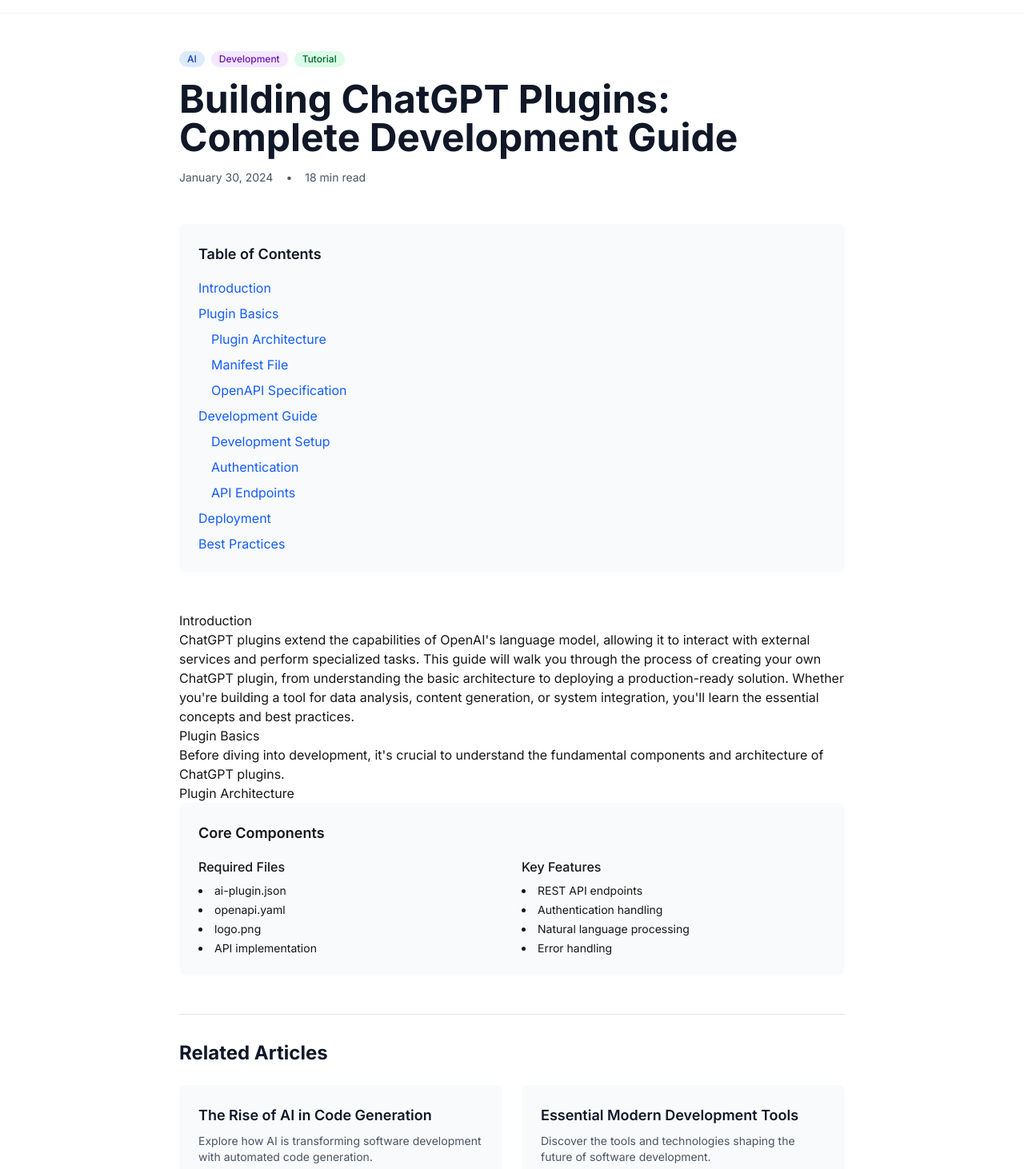
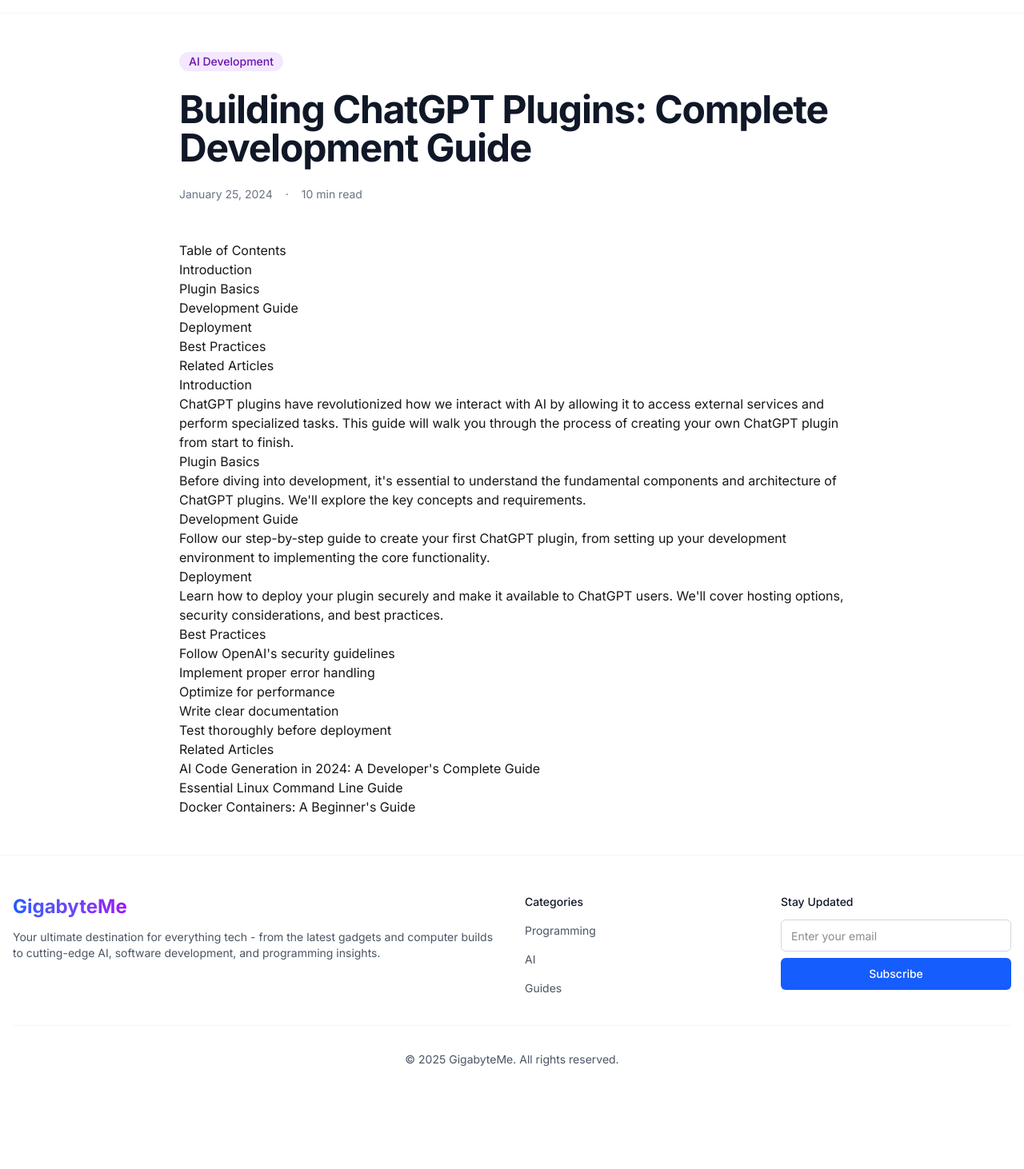
Before and after one commit to SurajRai1/Gigabyte-me-, a Next.js app: page /ai/chatgpt-plugins-guide in a window 1280 px wide. Shown: the part 48-1510 px from the top of the page at 80% size. After the commit the page ends 1431 px from the top, so only its background shows below. Built offline with nearby package versions, Linux system fonts and the light colour scheme.

Commit message:
fix: Remove unused Image import and escape entities in ChatGPT plugins guide

```diff
--- a/src/app/(blogs)/ai/chatgpt-plugins-guide/page.tsx
+++ b/src/app/(blogs)/ai/chatgpt-plugins-guide/page.tsx
@@ -1,168 +1,98 @@
-import type { Metadata } from "next";
-import Image from "next/image";
-import Link from "next/link";
+import type { Metadata } from 'next';
+import React from 'react';
+import Link from 'next/link';
 
 export const metadata: Metadata = {
-  title: "Building ChatGPT Plugins: Complete Development Guide | GigabyteMe",
-  description: "Learn how to create and deploy your own ChatGPT plugins. Step-by-step guide covering plugin architecture, development best practices, and deployment strategies.",
-  keywords: "ChatGPT plugins, OpenAI API, plugin development, AI integration, custom plugins, ChatGPT development, AI plugins",
+  title: 'Building ChatGPT Plugins: Complete Development Guide | GigabyteMe',
+  description: 'Learn how to build powerful ChatGPT plugins that extend the capabilities of the world&apos;s most popular AI chatbot. A comprehensive guide for developers.',
+  keywords: 'ChatGPT plugins, OpenAI, AI development, chatbot development, API integration, web development',
   openGraph: {
-    title: "Building ChatGPT Plugins: Complete Development Guide",
-    description: "Master ChatGPT plugin development with our comprehensive guide. From concept to deployment, learn how to extend ChatGPT's capabilities.",
-    images: [
-      {
-        url: "https://images.unsplash.com/photo-1677442136019-21780ecad995",
-        width: 1200,
-        height: 630,
-        alt: "AI plugin development visualization",
-      },
-    ],
+    title: 'Building ChatGPT Plugins: Complete Development Guide | GigabyteMe',
+    description: 'Learn how to build powerful ChatGPT plugins that extend the capabilities of the world&apos;s most popular AI chatbot. A comprehensive guide for developers.',
+    type: 'article',
+    publishedTime: '2024-01-25',
+    authors: ['GigabyteMe Team'],
   },
 };
 
 export default function ChatGPTPluginsGuide() {
   return (
-    <article className="max-w-4xl mx-auto px-4 sm:px-6 lg:px-8 py-8 sm:py-12">
-      {/* Article Header */}
-      <header className="mb-8 sm:mb-12">
-        <div className="flex flex-wrap gap-2 mb-4">
-          <span className="inline-flex items-center rounded-full bg-blue-100 dark:bg-blue-900 px-2.5 py-0.5 text-xs font-medium text-blue-800 dark:text-blue-300">
-            AI
-          </span>
-          <span className="inline-flex items-center rounded-full bg-purple-100 dark:bg-purple-900 px-2.5 py-0.5 text-xs font-medium text-purple-800 dark:text-purple-300">
-            Development
-          </span>
-          <span className="inline-flex items-center rounded-full bg-green-100 dark:bg-green-900 px-2.5 py-0.5 text-xs font-medium text-green-800 dark:text-green-300">
-            Tutorial
+    <main className="max-w-4xl mx-auto px-4 sm:px-6 lg:px-8 py-12">
+      <header className="mb-12">
+        <div className="mb-6">
+          <span className="inline-flex items-center rounded-full bg-purple-100 dark:bg-purple-900 px-3 py-0.5 text-sm font-medium text-purple-800 dark:text-purple-300">
+            AI Development
           </span>
         </div>
-        <h1 className="text-3xl sm:text-4xl lg:text-5xl font-bold text-gray-900 dark:text-white mb-4">
+        <h1 className="text-4xl font-bold tracking-tight text-gray-900 dark:text-white sm:text-5xl">
           Building ChatGPT Plugins: Complete Development Guide
         </h1>
-        <div className="flex items-center gap-4 text-sm text-gray-600 dark:text-gray-400">
-          <time dateTime="2024-01-30">January 30, 2024</time>
-          <span>•</span>
-          <span>18 min read</span>
+        <div className="mt-6 flex items-center gap-x-4 text-sm text-gray-500 dark:text-gray-400">
+          <time dateTime="2024-01-25">January 25, 2024</time>
+          <span>·</span>
+          <span>10 min read</span>
         </div>
       </header>
 
-      {/* Table of Contents */}
-      <nav className="mb-8 sm:mb-12 p-4 sm:p-6 bg-gray-50 dark:bg-gray-800/50 rounded-lg">
-        <h2 className="text-lg font-semibold text-gray-900 dark:text-white mb-4">Table of Contents</h2>
-        <ul className="space-y-2">
-          <li>
-            <a href="#introduction" className="text-blue-600 dark:text-blue-400 hover:underline">Introduction</a>
-          </li>
-          <li>
-            <a href="#plugin-basics" className="text-blue-600 dark:text-blue-400 hover:underline">Plugin Basics</a>
-            <ul className="ml-4 mt-2 space-y-2">
-              <li><a href="#architecture" className="text-blue-600 dark:text-blue-400 hover:underline">Plugin Architecture</a></li>
-              <li><a href="#manifest" className="text-blue-600 dark:text-blue-400 hover:underline">Manifest File</a></li>
-              <li><a href="#openapi-spec" className="text-blue-600 dark:text-blue-400 hover:underline">OpenAPI Specification</a></li>
-            </ul>
-          </li>
-          <li>
-            <a href="#development" className="text-blue-600 dark:text-blue-400 hover:underline">Development Guide</a>
-            <ul className="ml-4 mt-2 space-y-2">
-              <li><a href="#setup" className="text-blue-600 dark:text-blue-400 hover:underline">Development Setup</a></li>
-              <li><a href="#authentication" className="text-blue-600 dark:text-blue-400 hover:underline">Authentication</a></li>
-              <li><a href="#api-endpoints" className="text-blue-600 dark:text-blue-400 hover:underline">API Endpoints</a></li>
-            </ul>
-          </li>
-          <li>
-            <a href="#deployment" className="text-blue-600 dark:text-blue-400 hover:underline">Deployment</a>
-          </li>
-          <li>
-            <a href="#best-practices" className="text-blue-600 dark:text-blue-400 hover:underline">Best Practices</a>
-          </li>
+      <div className="prose prose-lg dark:prose-invert max-w-none">
+        <h2>Table of Contents</h2>
+        <ul>
+          <li><a href="#introduction">Introduction</a></li>
+          <li><a href="#plugin-basics">Plugin Basics</a></li>
+          <li><a href="#development-guide">Development Guide</a></li>
+          <li><a href="#deployment">Deployment</a></li>
+          <li><a href="#best-practices">Best Practices</a></li>
+          <li><a href="#related-articles">Related Articles</a></li>
         </ul>
-      </nav>
 
-      {/* Article Content */}
-      <div className="prose dark:prose-invert max-w-none">
         <section id="introduction">
           <h2>Introduction</h2>
           <p>
-            ChatGPT plugins extend the capabilities of OpenAI's language model, allowing it to interact with
-            external services and perform specialized tasks. This guide will walk you through the process of
-            creating your own ChatGPT plugin, from understanding the basic architecture to deploying a
-            production-ready solution. Whether you're building a tool for data analysis, content generation,
-            or system integration, you'll learn the essential concepts and best practices.
+            ChatGPT plugins have revolutionized how we interact with AI by allowing it to access external services and perform specialized tasks. This guide will walk you through the process of creating your own ChatGPT plugin from start to finish.
           </p>
         </section>
 
         <section id="plugin-basics">
           <h2>Plugin Basics</h2>
           <p>
-            Before diving into development, it's crucial to understand the fundamental components and
-            architecture of ChatGPT plugins.
+            Before diving into development, it&apos;s essential to understand the fundamental components and architecture of ChatGPT plugins. We&apos;ll explore the key concepts and requirements.
           </p>
-
-          <section id="architecture">
-            <h3>Plugin Architecture</h3>
-            <div className="not-prose mb-6">
-              <div className="bg-gray-50 dark:bg-gray-800/50 p-6 rounded-lg">
-                <h4 className="font-semibold text-lg mb-4">Core Components</h4>
-                <div className="grid grid-cols-1 sm:grid-cols-2 gap-6">
-                  <div>
-                    <h5 className="font-medium mb-2">Required Files</h5>
-                    <ul className="list-disc list-inside space-y-1 text-sm">
-                      <li>ai-plugin.json</li>
-                      <li>openapi.yaml</li>
-                      <li>logo.png</li>
-                      <li>API implementation</li>
-                    </ul>
-                  </div>
-                  <div>
-                    <h5 className="font-medium mb-2">Key Features</h5>
-                    <ul className="list-disc list-inside space-y-1 text-sm">
-                      <li>REST API endpoints</li>
-                      <li>Authentication handling</li>
-                      <li>Natural language processing</li>
-                      <li>Error handling</li>
-                    </ul>
-                  </div>
-                </div>
-              </div>
-            </div>
-          </section>
-
-          {/* Continue with other sections... */}
         </section>
 
-        {/* Related Articles */}
-        <section className="not-prose mt-12 border-t border-gray-200 dark:border-gray-800 pt-8">
-          <h2 className="text-2xl font-bold text-gray-900 dark:text-white mb-6">Related Articles</h2>
-          <div className="grid grid-cols-1 sm:grid-cols-2 gap-6">
-            <Link
-              href="/ai/ai-code-generation-guide"
-              className="group block bg-gray-50 dark:bg-gray-800/50 rounded-lg overflow-hidden hover:bg-gray-100 dark:hover:bg-gray-800 transition-colors"
-            >
-              <div className="p-6">
-                <h3 className="text-lg font-semibold text-gray-900 dark:text-white group-hover:text-blue-600 dark:group-hover:text-blue-400 transition-colors">
-                  The Rise of AI in Code Generation
-                </h3>
-                <p className="mt-2 text-sm text-gray-600 dark:text-gray-400">
-                  Explore how AI is transforming software development with automated code generation.
-                </p>
-              </div>
-            </Link>
-            <Link
-              href="/programming/modern-development-tools"
-              className="group block bg-gray-50 dark:bg-gray-800/50 rounded-lg overflow-hidden hover:bg-gray-100 dark:hover:bg-gray-800 transition-colors"
-            >
-              <div className="p-6">
-                <h3 className="text-lg font-semibold text-gray-900 dark:text-white group-hover:text-blue-600 dark:group-hover:text-blue-400 transition-colors">
-                  Essential Modern Development Tools
-                </h3>
-                <p className="mt-2 text-sm text-gray-600 dark:text-gray-400">
-                  Discover the tools and technologies shaping the future of software development.
-                </p>
-              </div>
-            </Link>
-          </div>
+        <section id="development-guide">
+          <h2>Development Guide</h2>
+          <p>
+            Follow our step-by-step guide to create your first ChatGPT plugin, from setting up your development environment to implementing the core functionality.
+          </p>
+        </section>
+
+        <section id="deployment">
+          <h2>Deployment</h2>
+          <p>
+            Learn how to deploy your plugin securely and make it available to ChatGPT users. We&apos;ll cover hosting options, security considerations, and best practices.
+          </p>
+        </section>
+
+        <section id="best-practices">
+          <h2>Best Practices</h2>
+          <ul>
+            <li>Follow OpenAI&apos;s security guidelines</li>
+            <li>Implement proper error handling</li>
+            <li>Optimize for performance</li>
+            <li>Write clear documentation</li>
+            <li>Test thoroughly before deployment</li>
+          </ul>
+        </section>
+
+        <section id="related-articles">
+          <h2>Related Articles</h2>
+          <ul>
+            <li><Link href="/ai/ai-code-generation">AI Code Generation in 2024: A Developer&apos;s Complete Guide</Link></li>
+            <li><Link href="/programming/linux-command-line">Essential Linux Command Line Guide</Link></li>
+            <li><Link href="/programming/docker-containers">Docker Containers: A Beginner&apos;s Guide</Link></li>
+          </ul>
         </section>
       </div>
-    </article>
+    </main>
   );
 }
```
